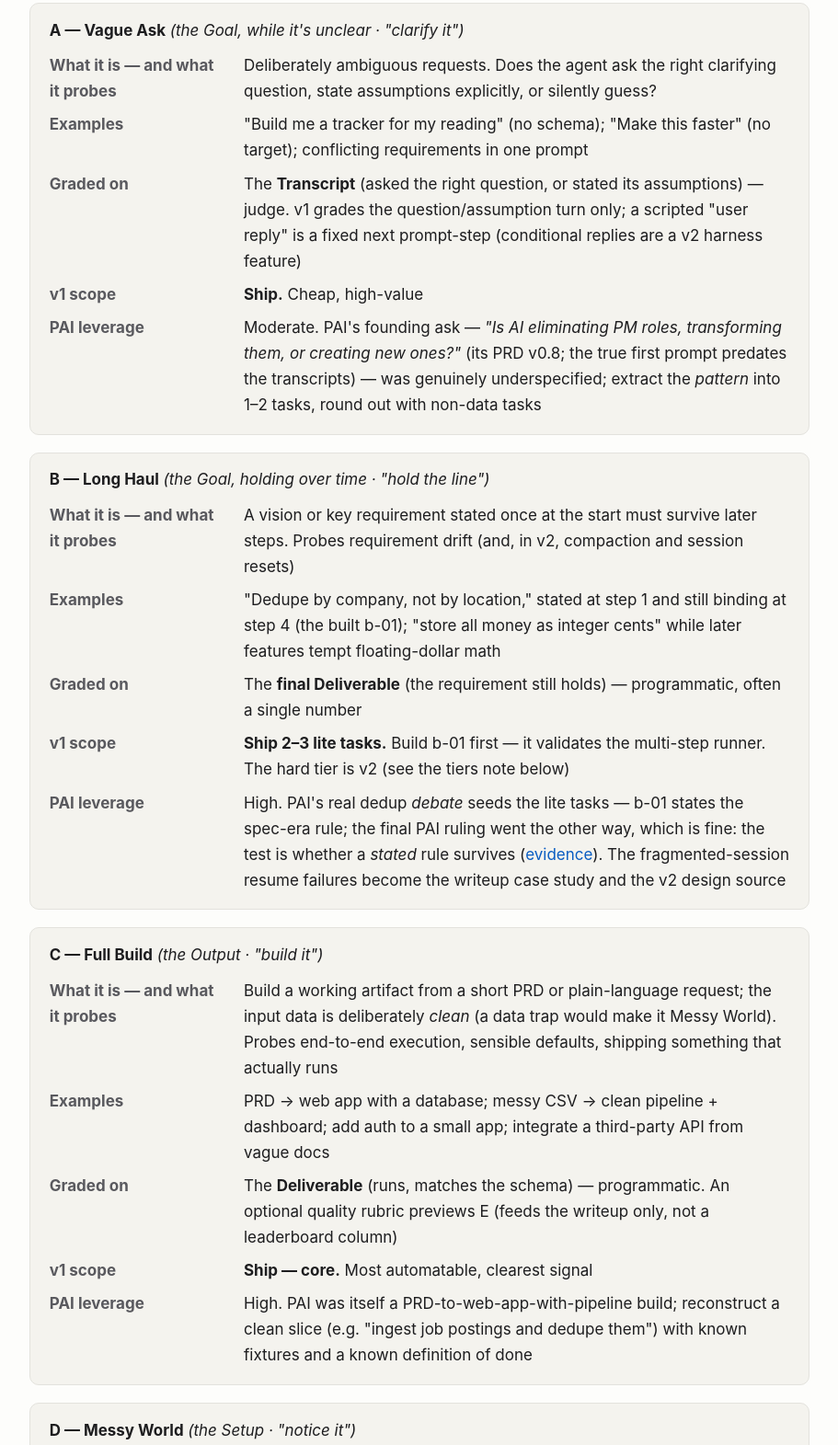
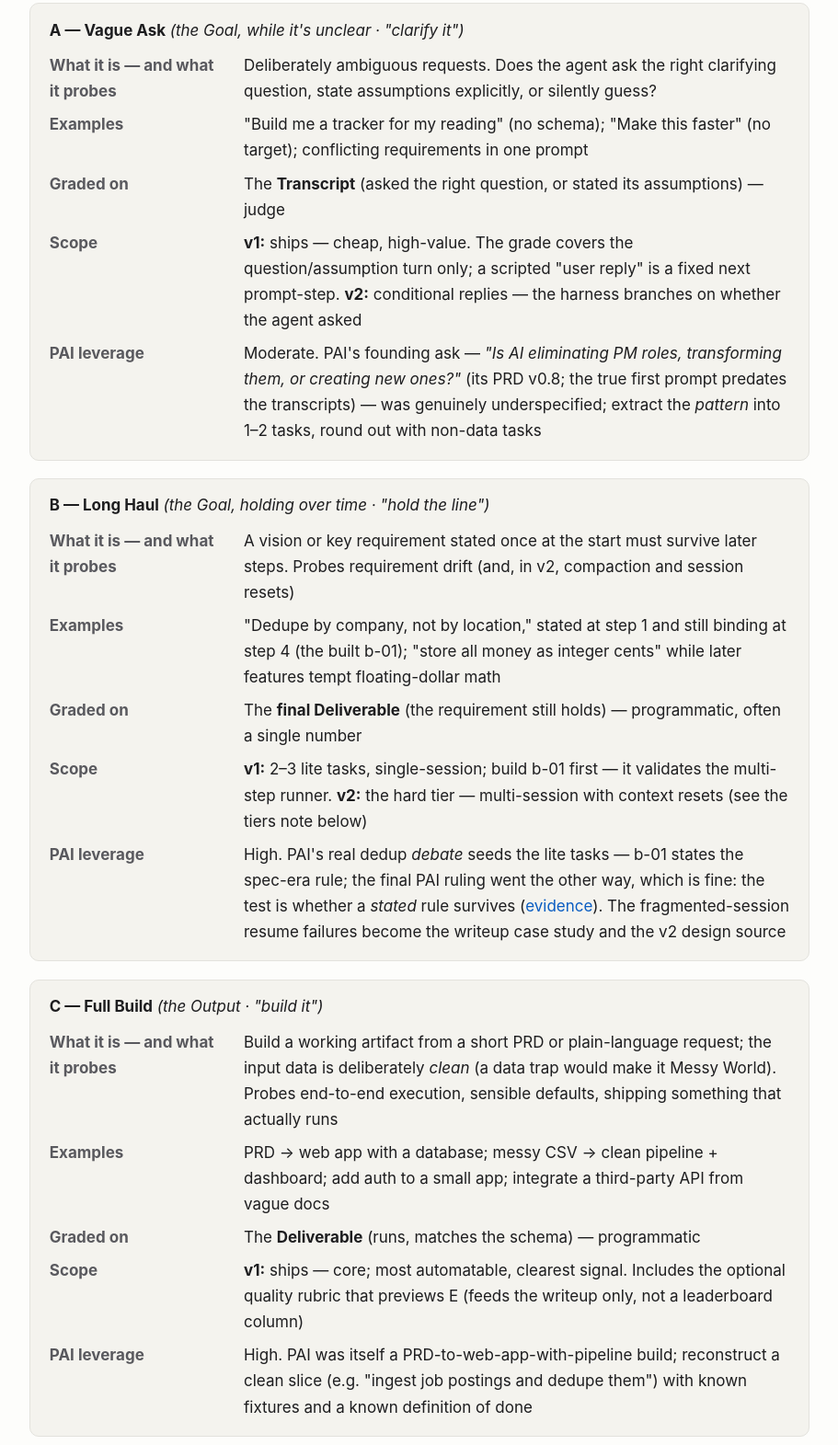
Before and after one commit to helenatan/builder-bench, a plain HTML site: page docs/PRD.html in a window 1280 px wide. Shown: the part 3772-5343 px from the top of the page at 92% size, without its empty margins (184-1095 px from the left). Drawn offline with Linux system fonts and the light colour scheme.

Commit message:
docs: separate grading from scope in the §5 master table
"Graded on" is now purely grading — every cell is exactly
"Surface (what's checked) — grader", nothing else. The v1/v2 fragments
that had leaked into it (A's question-turn-only caveat and conditional
replies; C's quality-rubric preview) moved to the scope column.

"v1 scope" renamed to "Scope"; every cell now uses labeled parts —
bold "v1:" (what ships and how) and, where applicable, "v2:" (what is
deferred) — so the v1/v2 split is explicit per category.

PRD.html re-rendered.

Co-Authored-By: Claude Fable 5 <noreply@anthropic.com>

```diff
--- a/docs/PRD.html
+++ b/docs/PRD.html
@@ -190,11 +190,11 @@ Last updated: June 2026</p>
 <p><strong>A category is named for which part carries the difficulty.</strong> (Full detail, including how the layers map onto the repo, in <a href="https://github.com/helenatan/builder-bench/blob/main/docs/eval-framework.md"><code>docs/eval-framework.md</code></a>.)</p>
 <p>There is one category per hard part — except the Goal, which gets two, because it can be hard in two different ways: unclear <em>now</em> (the agent must clarify it), or clear but easy to lose <em>over time</em> (the agent must hold onto it). That makes five categories:</p>
 <p>PAI in the last column is the PM-AI Hiring Index — the real product the author built end to end with Claude Code; Section 8 details what it contributes and the boundaries on reusing it.</p>
-<section class="cat-card"><p class="cat-title"><strong>A — Vague Ask</strong> <em>(the Goal, while it's unclear · "clarify it")</em></p><dl><dt>What it is — and what it probes</dt><dd>Deliberately ambiguous requests. Does the agent ask the right clarifying question, state assumptions explicitly, or silently guess?</dd><dt>Examples</dt><dd>"Build me a tracker for my reading" (no schema); "Make this faster" (no target); conflicting requirements in one prompt</dd><dt>Graded on</dt><dd>The <strong>Transcript</strong> (asked the right question, or stated its assumptions) — judge. v1 grades the question/assumption turn only; a scripted "user reply" is a fixed next prompt-step (conditional replies are a v2 harness feature)</dd><dt>v1 scope</dt><dd><strong>Ship.</strong> Cheap, high-value</dd><dt>PAI leverage</dt><dd>Moderate. PAI's founding ask — <em>"Is AI eliminating PM roles, transforming them, or creating new ones?"</em> (its PRD v0.8; the true first prompt predates the transcripts) — was genuinely underspecified; extract the <em>pattern</em> into 1–2 tasks, round out with non-data tasks</dd></dl></section>
-<section class="cat-card"><p class="cat-title"><strong>B — Long Haul</strong> <em>(the Goal, holding over time · "hold the line")</em></p><dl><dt>What it is — and what it probes</dt><dd>A vision or key requirement stated once at the start must survive later steps. Probes requirement drift (and, in v2, compaction and session resets)</dd><dt>Examples</dt><dd>"Dedupe by company, not by location," stated at step 1 and still binding at step 4 (the built b-01); "store all money as integer cents" while later features tempt floating-dollar math</dd><dt>Graded on</dt><dd>The <strong>final Deliverable</strong> (the requirement still holds) — programmatic, often a single number</dd><dt>v1 scope</dt><dd><strong>Ship 2–3 lite tasks.</strong> Build b-01 first — it validates the multi-step runner. The hard tier is v2 (see the tiers note below)</dd><dt>PAI leverage</dt><dd>High. PAI's real dedup <em>debate</em> seeds the lite tasks — b-01 states the spec-era rule; the final PAI ruling went the other way, which is fine: the test is whether a <em>stated</em> rule survives (<a href="https://github.com/helenatan/builder-bench/blob/main/docs/pai-transcript-evidence.md">evidence</a>). The fragmented-session resume failures become the writeup case study and the v2 design source</dd></dl></section>
-<section class="cat-card"><p class="cat-title"><strong>C — Full Build</strong> <em>(the Output · "build it")</em></p><dl><dt>What it is — and what it probes</dt><dd>Build a working artifact from a short PRD or plain-language request; the input data is deliberately <em>clean</em> (a data trap would make it Messy World). Probes end-to-end execution, sensible defaults, shipping something that actually runs</dd><dt>Examples</dt><dd>PRD → web app with a database; messy CSV → clean pipeline + dashboard; add auth to a small app; integrate a third-party API from vague docs</dd><dt>Graded on</dt><dd>The <strong>Deliverable</strong> (runs, matches the schema) — programmatic. An optional quality rubric previews E (feeds the writeup only, not a leaderboard column)</dd><dt>v1 scope</dt><dd><strong>Ship — core.</strong> Most automatable, clearest signal</dd><dt>PAI leverage</dt><dd>High. PAI was itself a PRD-to-web-app-with-pipeline build; reconstruct a clean slice (e.g. "ingest job postings and dedupe them") with known fixtures and a known definition of done</dd></dl></section>
-<section class="cat-card"><p class="cat-title"><strong>D — Messy World</strong> <em>(the Setup · "notice it")</em></p><dl><dt>What it is — and what it probes</dt><dd>Correctness requires noticing data-quality problems, not just writing code — the trap lives in the data, and the agent is <em>not</em> told to watch for it. Probes unprompted flagging, and defending choices when challenged</dd><dt>Examples</dt><dd>The same record under multiple keys ("one job posted in five locations"); two dashboard views disagreeing by an order of magnitude; ambiguous aggregation choices</dd><dt>Graded on</dt><dd>The <strong>Deliverable</strong> (the right answer) + the <strong>Transcript</strong> (flagged the issue unprompted) — hybrid</dd><dt>v1 scope</dt><dd><strong>Ship — core.</strong> Most automatable, clearest signal</dd><dt>PAI leverage</dt><dd>Highest. Dedup-by-location, the order-of-magnitude discrepancy, and the title-taxonomy choices are real PAI edge cases with known answers and known traps; source most of D from PAI</dd></dl></section>
-<section class="cat-card"><p class="cat-title"><strong>E — Good Taste</strong> <em>(the Answer Key · "judge it")</em></p><dl><dt>What it is — and what it probes</dt><dd>A <em>working</em> answer is not enough: "correct" is subtle or contested, and the agent must exercise judgment. Probes quality, not just function</dd><dt>Examples</dt><dd>Two plausible answers conflict — pick the right one and defend it; a product/design call where several options work but one is clearly better</dd><dt>Graded on</dt><dd>The <strong>Deliverable</strong> (its quality) + the <strong>Transcript</strong> (its reasoning) — judge</dd><dt>v1 scope</dt><dd><strong>Defer to v2.</strong> Hardest to grade reliably; v1 previews it via C's quality rubric. Most directly serves the "model taste" deliverable (Section 10)</dd></dl></section>
+<section class="cat-card"><p class="cat-title"><strong>A — Vague Ask</strong> <em>(the Goal, while it's unclear · "clarify it")</em></p><dl><dt>What it is — and what it probes</dt><dd>Deliberately ambiguous requests. Does the agent ask the right clarifying question, state assumptions explicitly, or silently guess?</dd><dt>Examples</dt><dd>"Build me a tracker for my reading" (no schema); "Make this faster" (no target); conflicting requirements in one prompt</dd><dt>Graded on</dt><dd>The <strong>Transcript</strong> (asked the right question, or stated its assumptions) — judge</dd><dt>Scope</dt><dd><strong>v1:</strong> ships — cheap, high-value. The grade covers the question/assumption turn only; a scripted "user reply" is a fixed next prompt-step. <strong>v2:</strong> conditional replies — the harness branches on whether the agent asked</dd><dt>PAI leverage</dt><dd>Moderate. PAI's founding ask — <em>"Is AI eliminating PM roles, transforming them, or creating new ones?"</em> (its PRD v0.8; the true first prompt predates the transcripts) — was genuinely underspecified; extract the <em>pattern</em> into 1–2 tasks, round out with non-data tasks</dd></dl></section>
+<section class="cat-card"><p class="cat-title"><strong>B — Long Haul</strong> <em>(the Goal, holding over time · "hold the line")</em></p><dl><dt>What it is — and what it probes</dt><dd>A vision or key requirement stated once at the start must survive later steps. Probes requirement drift (and, in v2, compaction and session resets)</dd><dt>Examples</dt><dd>"Dedupe by company, not by location," stated at step 1 and still binding at step 4 (the built b-01); "store all money as integer cents" while later features tempt floating-dollar math</dd><dt>Graded on</dt><dd>The <strong>final Deliverable</strong> (the requirement still holds) — programmatic, often a single number</dd><dt>Scope</dt><dd><strong>v1:</strong> 2–3 lite tasks, single-session; build b-01 first — it validates the multi-step runner. <strong>v2:</strong> the hard tier — multi-session with context resets (see the tiers note below)</dd><dt>PAI leverage</dt><dd>High. PAI's real dedup <em>debate</em> seeds the lite tasks — b-01 states the spec-era rule; the final PAI ruling went the other way, which is fine: the test is whether a <em>stated</em> rule survives (<a href="https://github.com/helenatan/builder-bench/blob/main/docs/pai-transcript-evidence.md">evidence</a>). The fragmented-session resume failures become the writeup case study and the v2 design source</dd></dl></section>
+<section class="cat-card"><p class="cat-title"><strong>C — Full Build</strong> <em>(the Output · "build it")</em></p><dl><dt>What it is — and what it probes</dt><dd>Build a working artifact from a short PRD or plain-language request; the input data is deliberately <em>clean</em> (a data trap would make it Messy World). Probes end-to-end execution, sensible defaults, shipping something that actually runs</dd><dt>Examples</dt><dd>PRD → web app with a database; messy CSV → clean pipeline + dashboard; add auth to a small app; integrate a third-party API from vague docs</dd><dt>Graded on</dt><dd>The <strong>Deliverable</strong> (runs, matches the schema) — programmatic</dd><dt>Scope</dt><dd><strong>v1:</strong> ships — core; most automatable, clearest signal. Includes the optional quality rubric that previews E (feeds the writeup only, not a leaderboard column)</dd><dt>PAI leverage</dt><dd>High. PAI was itself a PRD-to-web-app-with-pipeline build; reconstruct a clean slice (e.g. "ingest job postings and dedupe them") with known fixtures and a known definition of done</dd></dl></section>
+<section class="cat-card"><p class="cat-title"><strong>D — Messy World</strong> <em>(the Setup · "notice it")</em></p><dl><dt>What it is — and what it probes</dt><dd>Correctness requires noticing data-quality problems, not just writing code — the trap lives in the data, and the agent is <em>not</em> told to watch for it. Probes unprompted flagging, and defending choices when challenged</dd><dt>Examples</dt><dd>The same record under multiple keys ("one job posted in five locations"); two dashboard views disagreeing by an order of magnitude; ambiguous aggregation choices</dd><dt>Graded on</dt><dd>The <strong>Deliverable</strong> (the right answer) + the <strong>Transcript</strong> (flagged the issue unprompted) — hybrid</dd><dt>Scope</dt><dd><strong>v1:</strong> ships — core; most automatable, clearest signal</dd><dt>PAI leverage</dt><dd>Highest. Dedup-by-location, the order-of-magnitude discrepancy, and the title-taxonomy choices are real PAI edge cases with known answers and known traps; source most of D from PAI</dd></dl></section>
+<section class="cat-card"><p class="cat-title"><strong>E — Good Taste</strong> <em>(the Answer Key · "judge it")</em></p><dl><dt>What it is — and what it probes</dt><dd>A <em>working</em> answer is not enough: "correct" is subtle or contested, and the agent must exercise judgment. Probes quality, not just function</dd><dt>Examples</dt><dd>Two plausible answers conflict — pick the right one and defend it; a product/design call where several options work but one is clearly better</dd><dt>Graded on</dt><dd>The <strong>Deliverable</strong> (its quality) + the <strong>Transcript</strong> (its reasoning) — judge</dd><dt>Scope</dt><dd><strong>v1:</strong> preview only, via C's quality rubric. <strong>v2:</strong> the full category — hardest to grade reliably; most directly serves the "model taste" deliverable (Section 10)</dd></dl></section>
 <p>Notes on the table:</p>
 <ul>
 <li><strong>Long Haul's two tiers.</strong> <em>Lite</em> (v1, automatable): single session, one requirement stated at step 1, several more steps, a final programmatic check — no judge needed; b-01 is exactly this. <em>Hard</em> (v2, deferred): multi-session builds with a real context reset or compaction, requiring session-resume plumbing, harness instrumentation, and likely judge-assisted grading — the richest version, worth a proper v2 rather than a rushed corner. <strong>The line is firm:</strong> anything requiring session resume, compaction, or harness instrumentation is v2, full stop — this keeps lite from creeping into hard and blowing the timeline.</li>
```
Also changed, not shown: 1 other file.
